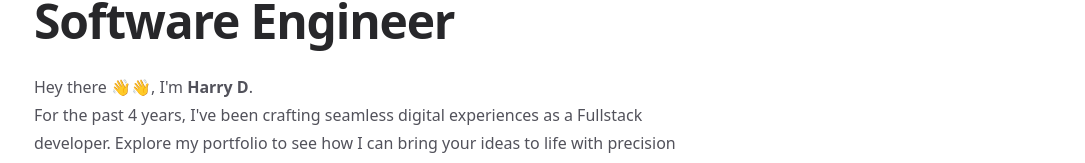
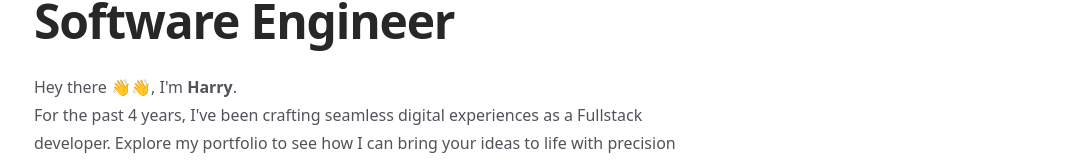
Before and after one commit to mahhung12/Portfolio, a Next.js app: page / in a window 1280 px wide. Shown: the part 223-386 px from the top of the page, without its empty margins (94-1179 px from the left). Built offline with nearby package versions, Linux system fonts and the light colour scheme.

Commit message:
Refactor README.md and page.tsx to remove personal name and update title

```diff
--- a/app/page.tsx
+++ b/app/page.tsx
@@ -15,7 +15,7 @@ export default function Home() {
             Software Engineer
           </h1>
           <p className="mt-6 text-base text-zinc-600 dark:text-zinc-400">
-            Hey there 👋👋, I&apos;m <b>Harry D</b>. <br />
+            Hey there 👋👋, I&apos;m <b>Harry</b>. <br />
             For the past 4 years, I&apos;ve been crafting seamless digital experiences as a Fullstack developer. Explore
             my portfolio to see how I can bring your ideas to life with precision and creativity.
             <br />
--- a/components/Header.tsx
+++ b/components/Header.tsx
@@ -208,7 +208,7 @@ function Avatar({
     <Link href="/" aria-label="Home" className={clsx(className, "pointer-events-auto")} {...props}>
       <Image
         src={avatarImage}
-        alt="Harry D."
+        alt="Harry"
         sizes={large ? "4rem" : "2.25rem"}
         className={clsx("rounded-full bg-zinc-100 object-contain dark:bg-zinc-800", large ? "h-16 w-16" : "h-9 w-9")}
         priority
```
Also changed, not shown: 1 other file (tests, documents, lock files or other folders).
